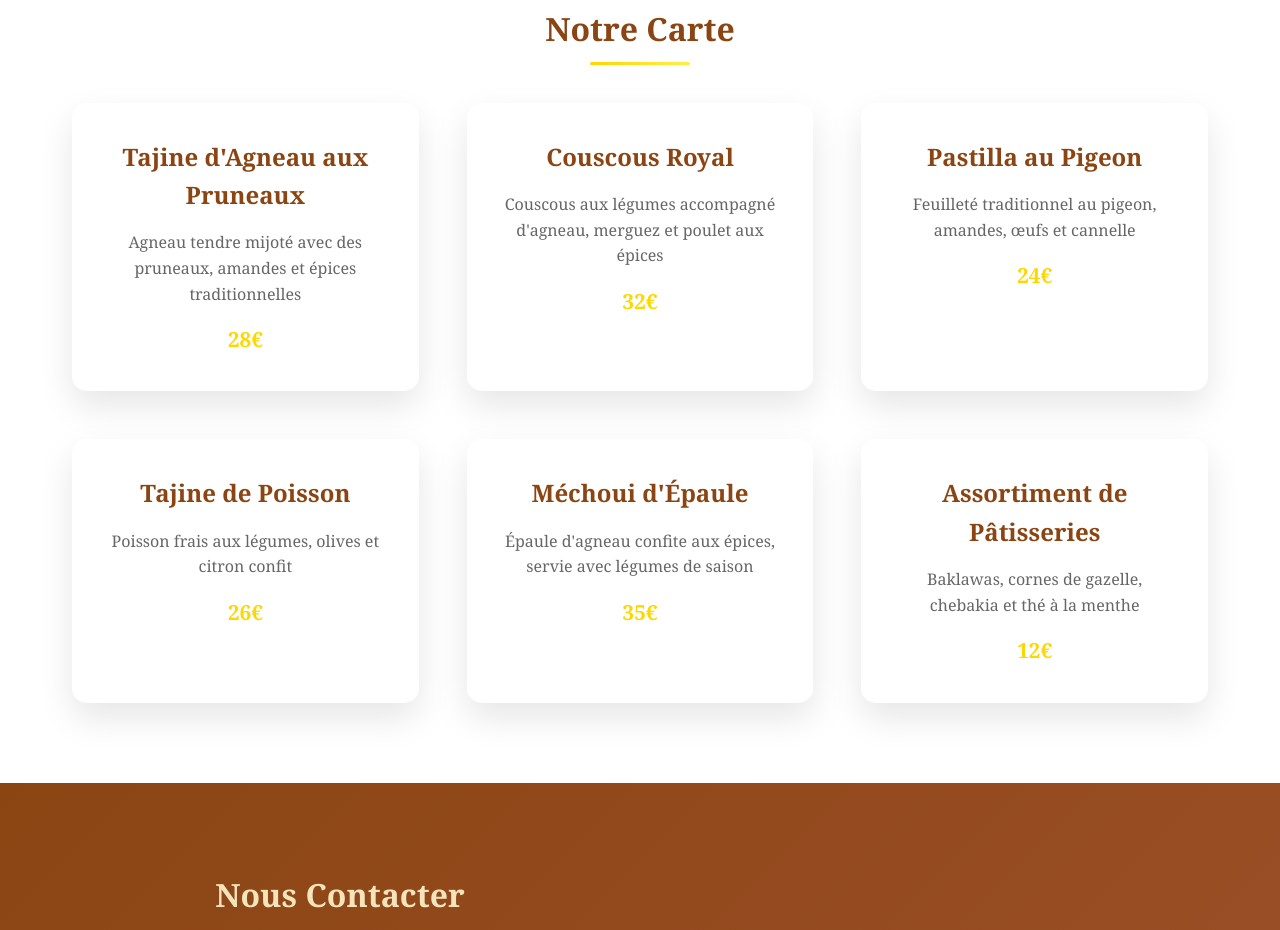
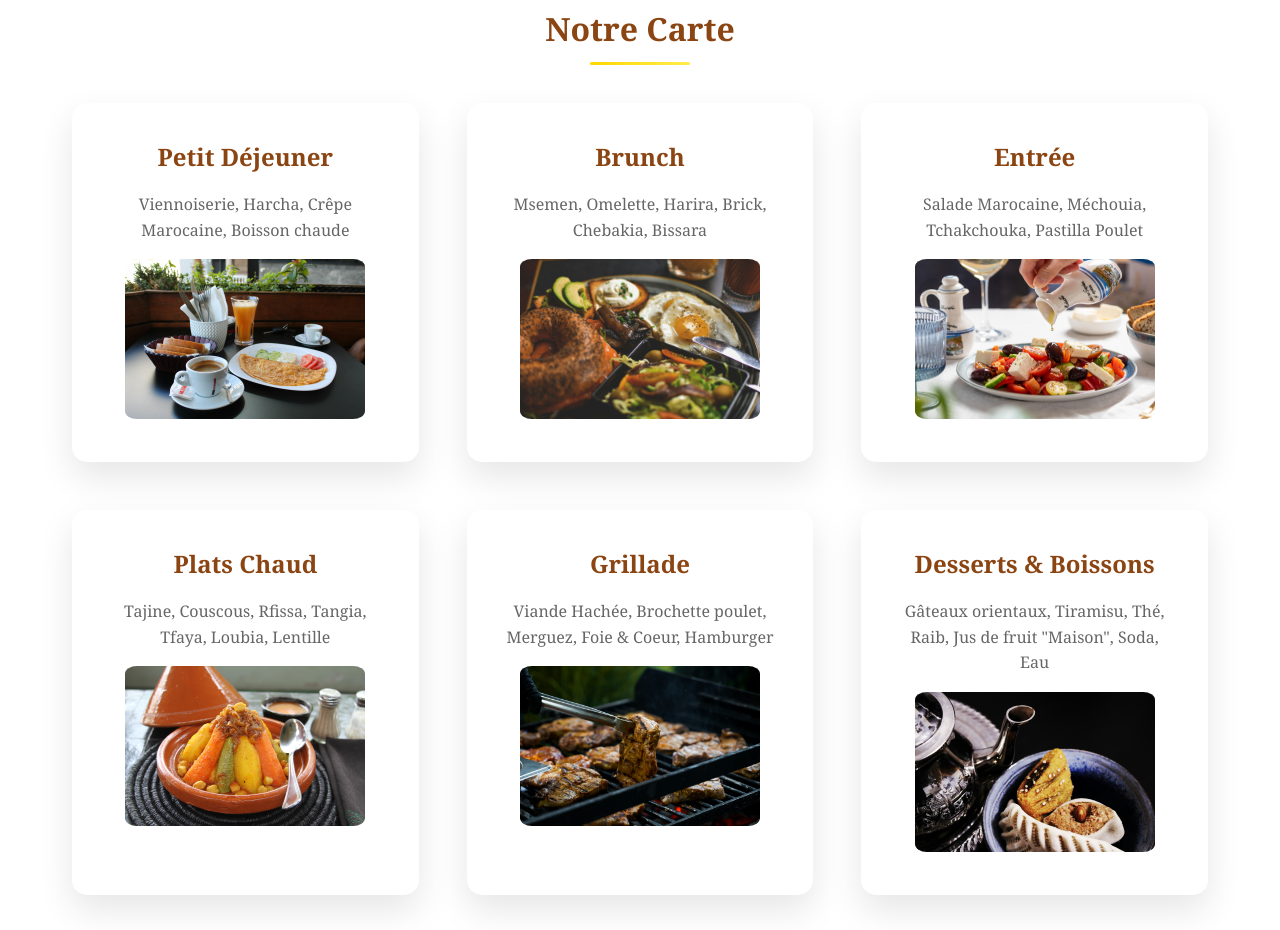
Before and after one commit to Mouhamad-A/El-fassi-Restaurant-marocain-, a plain HTML site: page index.html in a window 1280 px wide. Shown: the part 1548-2478 px from the top of the page. Drawn offline with Linux system fonts and the light colour scheme.

Commit message:
commit 5

```diff
--- a/css/styles.css
+++ b/css/styles.css
@@ -252,10 +252,15 @@
       margin-bottom: 1rem;
   }
 
-  .price {
-      font-size: 1.3rem;
-      font-weight: bold;
-      color: #ffd700;
+  .food img {
+      height: 10rem;
+      width: 15rem;
+      text-align: center;
+      border-radius: 5%;
+
+  }
+
+  .food {
       text-align: center;
   }
 
--- a/index.html
+++ b/index.html
@@ -72,34 +72,34 @@
         <h2 class="section-title">Notre Carte</h2>
         <div class="menu-grid">
             <div class="menu-item">
-                <h3>Tajine d'Agneau aux Pruneaux</h3>
-                <p>Agneau tendre mijoté avec des pruneaux, amandes et épices traditionnelles</p>
-                <div class="price">28€</div>
+                <h3>Petit Déjeuner</h3>
+                <p>Viennoiserie, Harcha, Crêpe Marocaine, Boisson chaude</p>
+                <div class="food"><img src="./assets/Petit Dej3 (3).jpg" alt=""></div>
             </div>
             <div class="menu-item">
-                <h3>Couscous Royal</h3>
-                <p>Couscous aux légumes accompagné d'agneau, merguez et poulet aux épices</p>
-                <div class="price">32€</div>
+                <h3>Brunch</h3>
+                <p>Msemen, Omelette, Harira, Brick, Chebakia, Bissara </p>
+                <div class="food"><img src="./assets/Brunch 2.jpg" alt=""></div>
             </div>
             <div class="menu-item">
-                <h3>Pastilla au Pigeon</h3>
-                <p>Feuilleté traditionnel au pigeon, amandes, œufs et cannelle</p>
-                <div class="price">24€</div>
+                <h3>Entrée</h3>
+                <p>Salade Marocaine, Méchouia, Tchakchouka, Pastilla Poulet</p>
+                <div class="food"><img src="./assets/Salade.jpg" alt=""></div>
             </div>
             <div class="menu-item">
-                <h3>Tajine de Poisson</h3>
-                <p>Poisson frais aux légumes, olives et citron confit</p>
-                <div class="price">26€</div>
+                <h3>Plats Chaud</h3>
+                <p>Tajine, Couscous, Rfissa, Tangia, Tfaya, Loubia, Lentille </p>
+                <div class="food"><img src="./assets/Plat Chaud.jpg" alt=""></div>
             </div>
             <div class="menu-item">
-                <h3>Méchoui d'Épaule</h3>
-                <p>Épaule d'agneau confite aux épices, servie avec légumes de saison</p>
-                <div class="price">35€</div>
+                <h3>Grillade </h3>
+                <p>Viande Hachée, Brochette poulet, Merguez, Foie & Coeur, Hamburger</p>
+                <div class="food"><img src="./assets/Grillade.jpg" alt=""></div>
             </div>
             <div class="menu-item">
-                <h3>Assortiment de Pâtisseries</h3>
-                <p>Baklawas, cornes de gazelle, chebakia et thé à la menthe</p>
-                <div class="price">12€</div>
+                <h3>Desserts & Boissons</h3>
+                <p>Gâteaux orientaux, Tiramisu, Thé, Raib, Jus de fruit "Maison", Soda, Eau</p>
+                <div class="food"><img src="./assets/Dessert.jpg" alt=""></div>
             </div>
         </div>
     </section>
```
Also changed, not shown: assets/Brunch 2.jpg (added), assets/Brunch.jpg (added), assets/Dessert.jpg (added), assets/Grillade.jpg (added), assets/Petit Dej3 (3).jpg (added), assets/Petit Dej3.jpg (added), assets/Petit Déj.jpg (added), assets/Plat Chaud.jpg (added), assets/Salade.jpg (added), assets/Tajine.jpg (deleted).
